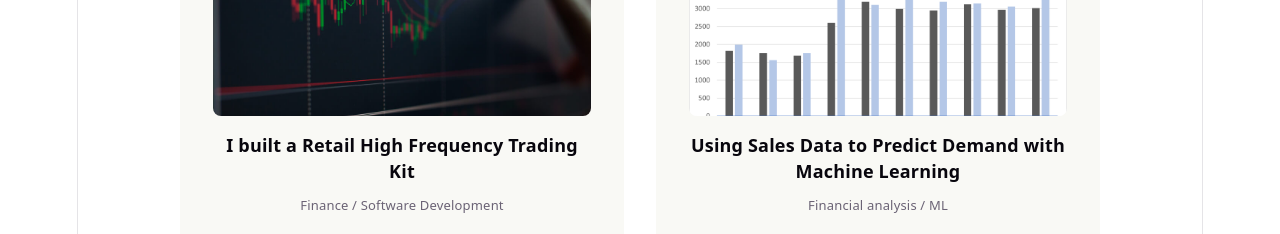
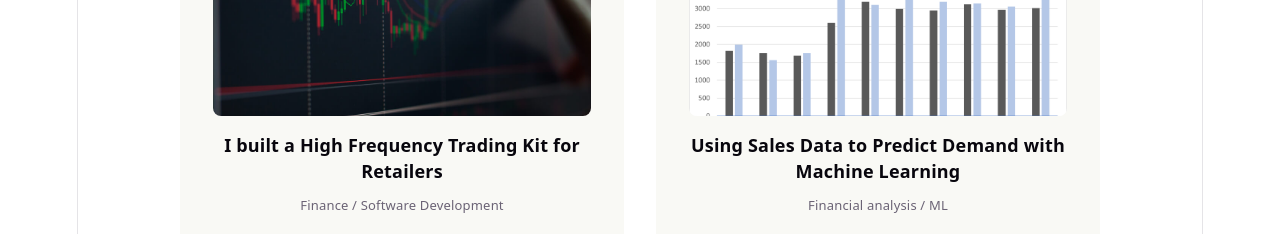
Before and after one commit to that-kimani/portfolio-website, a React (Vite) app: page / in a window 1280 px wide. Shown: the part 1720-1954 px from the top of the page. Built offline with nearby package versions, Linux system fonts and the light colour scheme.

Commit message:
Update portfolio item title for clarity and consistency

```diff
--- a/src/components/Portfolio/Portfolio.jsx
+++ b/src/components/Portfolio/Portfolio.jsx
@@ -7,7 +7,7 @@ export default function Portfolio() {
   const portfolioItems = [
     {
       id: 1,
-      title: 'I built a Retail High Frequency Trading Kit',
+      title: 'I built a High Frequency Trading Kit for Retailers ',
       category: 'Finance / Software Development',
       image: candle_chart,
       url: 'https://github.com/that-kimani/retail-hft-kit'
```
